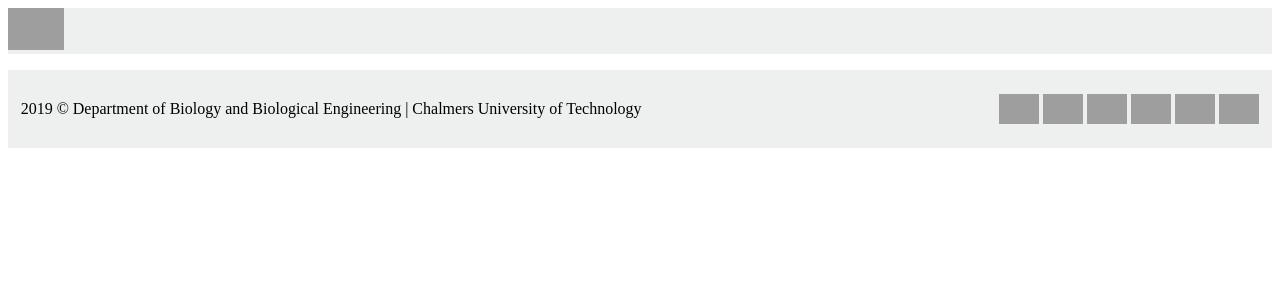
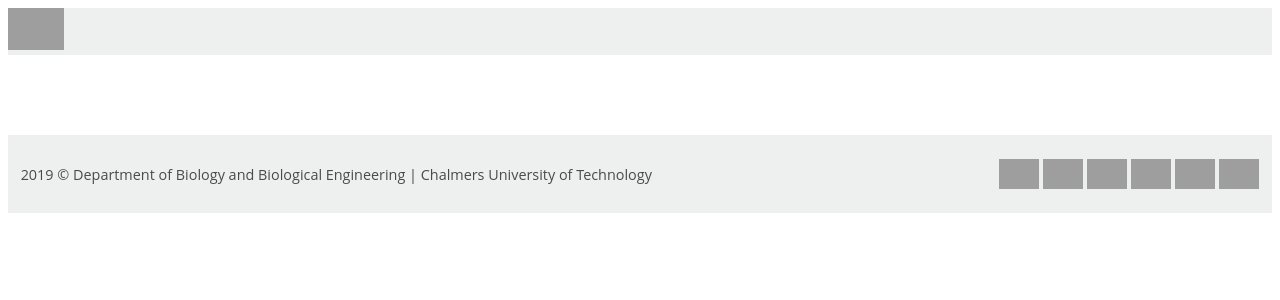
Before and after one commit to fossabot/MetabolicAtlas, a Django app: template backend/metabolicatlas/templates/rest_framework_swagger/index.html in a window 1280 px wide. Shown: the top 300 px of the page. Run offline with Django 3.2, Linux system fonts and the light colour scheme; the template is opened without the code that fills it, so the values that code supplies are empty; some libraries are stand-ins or nearby versions; grey boxes are pictures that could not be loaded.

Commit message:
feat: minor layout tweaks MA-721

```diff
--- a/backend/metabolicatlas/templates/rest_framework_swagger/index.html
+++ b/backend/metabolicatlas/templates/rest_framework_swagger/index.html
@@ -13,7 +13,7 @@
 
 <body>
   <div class="swagger-ui">
-    <div class="topbar" style="background-color: #eef0ef;">
+    <div class="topbar" style="background-color: #eef0ef; line-height: 20px;">
       <div class="wrapper">
         <div class="topbar-wrapper">
           <a href="/" class="link">
@@ -24,13 +24,9 @@
     </div>
   </div>
 
-  <description style="display: none">
-    Metabolite Atlas can be accessed programmatically using this web API. Here we provide endpoints to get global information on the list of models integrated in Metabolic Atlas and to retrieve bulk or details information on those models.<br><br>
-    Use <i>model.short_name</i> attribut (e.g. "Yeast-GEM", "Human-GEM") or <i>model.database</i> attribut as <i>model</i> parameter.
-    <br><br>
-    The API is still under developpment and might change without notice.
-    <br><br>
-    Please be respectful when using this service and do not flood requests.
+  <description style="display: none; line-height: 1">
+    Metabolite Atlas can be accessed programmatically using this web API. Here we provide endpoints to get global information on the list of models integrated in Metabolic Atlas and to retrieve bulk or details information on those models. The API is still under developpment and might change without notice. <br><br>
+    Use <i>model.short_name</i> attribute (e.g. "Yeast-GEM", "Human-GEM") or <i>model.database</i> attribute as <i>model</i> parameter.
   </description>
 
   <div id="rest-swagger-ui"></div>
@@ -38,7 +34,7 @@
 
   <footer id="footer">
     <div style="width: 60%; display: inline-block">
-      <p style="font-size: 1rem">2019 © Department of Biology and Biological Engineering | Chalmers University of Technology</p>
+      <p style="font-size: 0.9rem; color: #4a4a4a;">2019 © Department of Biology and Biological Engineering | Chalmers University of Technology</p>
     </div>
     <div id="imgc" style="display: inline-block; width: 38%;">
       <div style="text-align: right !important;">
@@ -77,7 +73,8 @@
       display: flex;
       justify-content: center;
       align-items: center;
-      margin-top: 1rem;
+      margin-top: 5rem;
+      font-family: Open Sans, sans-serif;
     }
     #imgp img {
       height: auto;
@@ -91,7 +88,7 @@
       display: none;
     }
     .opblock-tag-section {
-      margin-top:1rem;
+      margin-top:2rem;
     }
     .swagger-ui .opblock.opblock-get {
       border-color: #25543C;
```
